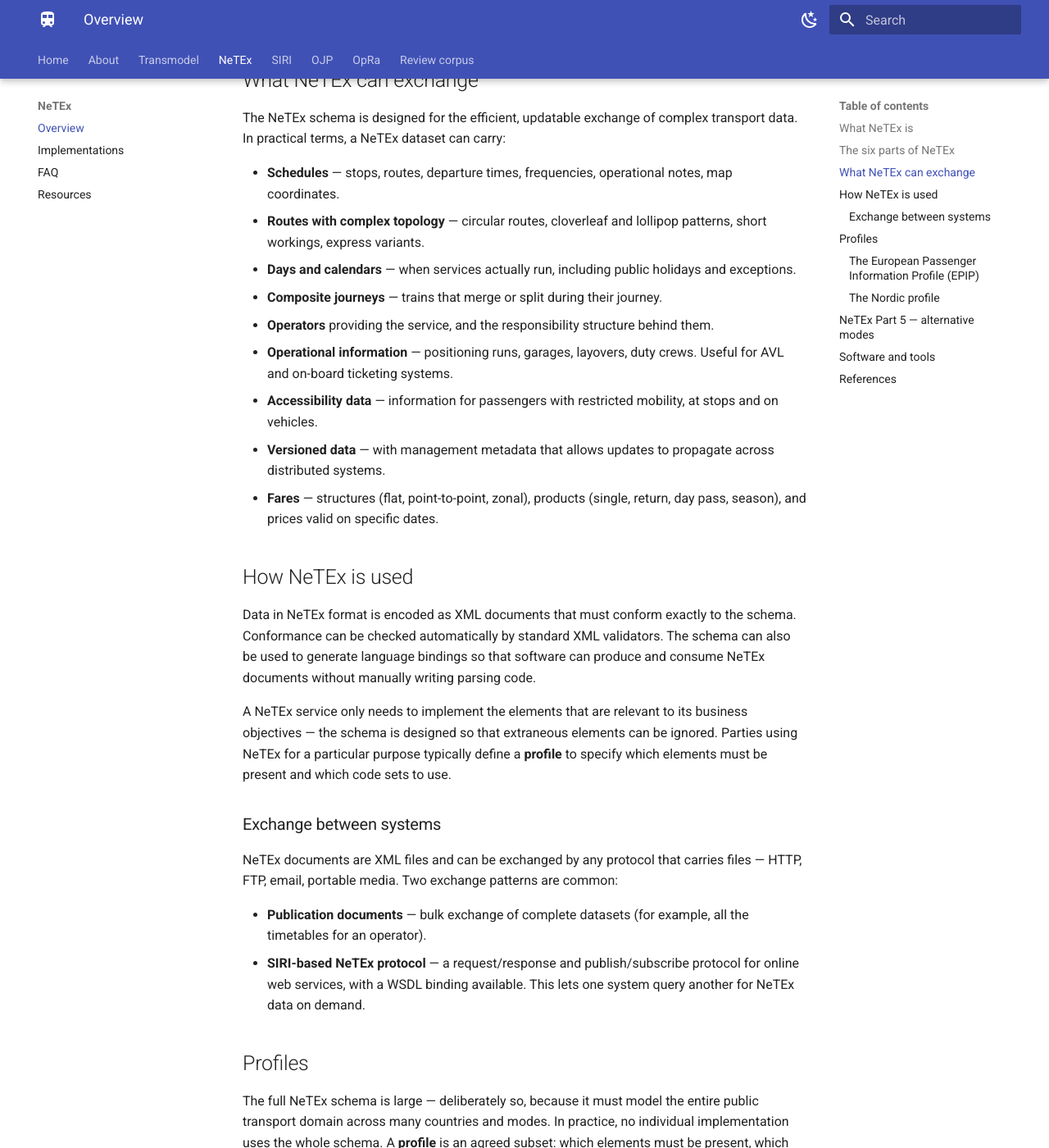
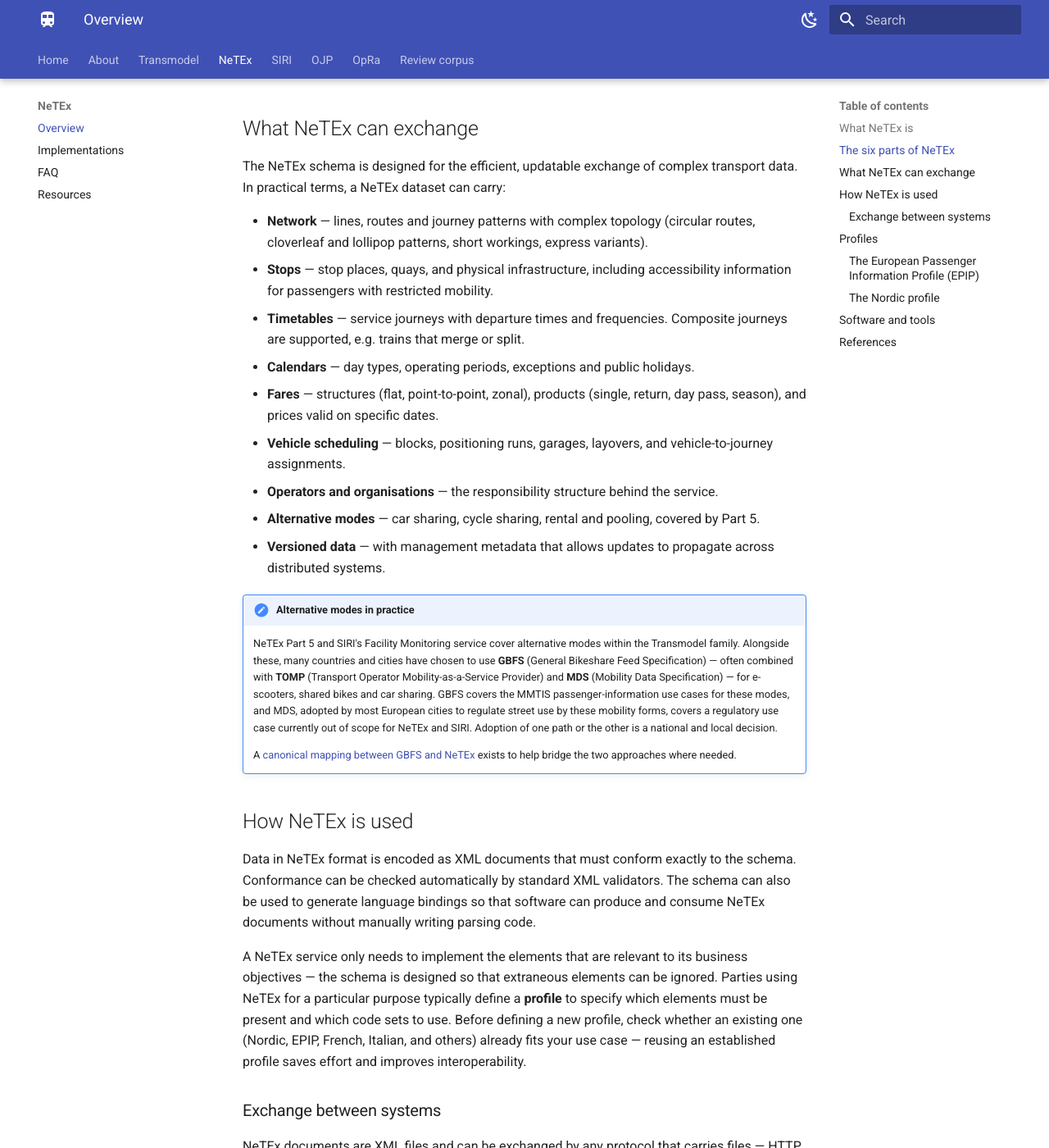
Before and after one commit to BredeD/transmodel-site, an MkDocs documentation site: the page built from docs/standards/netex/index.md, in a window 1280 px wide and 1400 px high, scrolled down 1517 px. Shown: the whole window at 82% size. Built offline with MkDocs 1.6.1 and Material for MkDocs 9.7.7, drawn with Linux system fonts in a browser that asks for light colours; some of the changed text lies outside the part shown.

Commit message:
Washed the content on NeTEx index.md and keep consistnece with starting page.

```diff
--- a/docs/standards/netex/index.md
+++ b/docs/standards/netex/index.md
@@ -1,6 +1,6 @@
 # NeTEx
 
-**NeTEx** (**Ne**twork **T**imetable **Ex**change) is the CEN Technical Standard for exchanging *scheduled* public transport data — timetables, stops, routes, fares — between different computer systems in a way that lets that data flow across organisational and national borders without custom translation.
+**NeTEx** (**Ne**twork **T**imetable **Ex**change) is the CEN Technical Standard for exchanging *scheduled* public transport data — network, stops, timetables, calendars, fares and vehicle scheduling — between different computer systems in a way that lets that data flow across organisational, geographical or administrative borders without custom translation.
 
 It is a direct implementation of the [Transmodel](../../about/index.md) conceptual data model, expressed as a set of W3C XML schemas.
 
@@ -15,6 +15,7 @@
 - A **W3C XML schema** — a formal, machine-readable specification of what a valid NeTEx document looks like.
 - A **UML data model** — the conceptual model in visual form, available for design tools.
 - **Example XML documents** — reference implementations covering different data sets.
+- **Documentation and guidelines** — practical use-case guides being developed in parallel at [TransmodelEcosystem/NeTEx-Guides-Documentation](https://github.com/TransmodelEcosystem/NeTEx-Guides-Documentation) *(under construction)*.
 
 Because NeTEx is a standard rather than a proprietary format, data can move between systems from different vendors and different countries without bespoke integrations. This is what makes cross-border journey planning, national access points, and multi-operator ticketing practical.
 
@@ -39,28 +40,30 @@
 
 The NeTEx schema is designed for the efficient, updatable exchange of complex transport data. In practical terms, a NeTEx dataset can carry:
 
-- **Schedules** — stops, routes, departure times, frequencies, operational notes, map coordinates.
-- **Routes with complex topology** — circular routes, cloverleaf and lollipop patterns, short workings, express variants.
-- **Days and calendars** — when services actually run, including public holidays and exceptions.
-- **Composite journeys** — trains that merge or split during their journey.
-- **Operators** providing the service, and the responsibility structure behind them.
-- **Operational information** — positioning runs, garages, layovers, duty crews. Useful for AVL and on-board ticketing systems.
-- **Accessibility data** — information for passengers with restricted mobility, at stops and on vehicles.
+- **Network** — lines, routes and journey patterns with complex topology (circular routes, cloverleaf and lollipop patterns, short workings, express variants).
+- **Stops** — stop places, quays, and physical infrastructure, including accessibility information for passengers with restricted mobility.
+- **Timetables** — service journeys with departure times and frequencies. Composite journeys are supported, e.g. trains that merge or split.
+- **Calendars** — day types, operating periods, exceptions and public holidays.
+- **Fares** — structures (flat, point-to-point, zonal), products (single, return, day pass, season), and prices valid on specific dates.
+- **Vehicle scheduling** — blocks, positioning runs, garages, layovers, and vehicle-to-journey assignments.
+- **Operators and organisations** — the responsibility structure behind the service.
+- **Alternative modes** — car sharing, cycle sharing, rental and pooling, covered by Part 5.
 - **Versioned data** — with management metadata that allows updates to propagate across distributed systems.
-- **Fares** — structures (flat, point-to-point, zonal), products (single, return, day pass, season), and prices valid on specific dates.
+
+!!! note "Alternative modes in practice"
+    NeTEx Part 5 and SIRI's Facility Monitoring service cover alternative modes within the Transmodel family. Alongside these, many countries and cities have chosen to use **GBFS** (General Bikeshare Feed Specification) — often combined with **TOMP** (Transport Operator Mobility-as-a-Service Provider) and **MDS** (Mobility Data Specification) — for e-scooters, shared bikes and car sharing. GBFS covers the MMTIS passenger-information use cases for these modes, and MDS, adopted by most European cities to regulate street use by these mobility forms, covers a regulatory use case currently out of scope for NeTEx and SIRI. Adoption of one path or the other is a national and local decision.
+
+    A [canonical mapping between GBFS and NeTEx](../../assets/files/Canonical_mapping_-_NeTEx_and_SIRI_new_modes_with_GBFS.pdf) exists to help bridge the two approaches where needed.
 
 ## How NeTEx is used
 
 Data in NeTEx format is encoded as XML documents that must conform exactly to the schema. Conformance can be checked automatically by standard XML validators. The schema can also be used to generate language bindings so that software can produce and consume NeTEx documents without manually writing parsing code.
 
-A NeTEx service only needs to implement the elements that are relevant to its business objectives — the schema is designed so that extraneous elements can be ignored. Parties using NeTEx for a particular purpose typically define a **profile** to specify which elements must be present and which code sets to use.
+A NeTEx service only needs to implement the elements that are relevant to its business objectives — the schema is designed so that extraneous elements can be ignored. Parties using NeTEx for a particular purpose typically define a **profile** to specify which elements must be present and which code sets to use. Before defining a new profile, check whether an existing one (Nordic, EPIP, French, Italian, and others) already fits your use case — reusing an established profile saves effort and improves interoperability.
 
 ### Exchange between systems
 
-NeTEx documents are XML files and can be exchanged by any protocol that carries files — HTTP, FTP, email, portable media. Two exchange patterns are common:
-
-- **Publication documents** — bulk exchange of complete datasets (for example, all the timetables for an operator).
-- **SIRI-based NeTEx protocol** — a request/response and publish/subscribe protocol for online web services, with a WSDL binding available. This lets one system query another for NeTEx data on demand.
+NeTEx documents are XML files and can be exchanged by any protocol that carries files — HTTP, FTP, email, portable media. The dominant pattern in practice is **publication documents**: bulk exchange of complete datasets (for example, all the timetables for an operator), typically published on a schedule and ingested by downstream systems.
 
 ## Profiles
 
@@ -69,8 +72,10 @@
 Profiles exist at three levels:
 
 - **European profiles** — such as [EPIP](#the-european-passenger-information-profile-epip) for basic passenger information, and EPIAP for accessibility. These are agreed at CEN level.
-- **National profiles** — most countries with a National Access Point have defined a profile. Norway, Sweden, Finland and Denmark share the **Nordic profile**; France, Italy, Germany, the Netherlands, Switzerland, the UK and others have their own.
+- **National profiles** — most countries with a National Access Point have defined a profile. The Nordic countries share the **Nordic profile**; France, Italy, Germany, the Netherlands, Switzerland, the UK and others have their own.
 - **Organisational profiles** — some large operators or authorities layer additional constraints on top of a national profile.
+
+Work is ongoing at CEN/TC 278, in collaboration with **NAPCORE** (the coordination programme for European National Access Points), to align the various national profiles into a **single EU-wide NeTEx profile** — motivated in part by MMTIS's requirement for smooth cross-border data flow. Progress will be reflected on the [Implementations](implementations.md) page as it moves through the standards process.
 
 See [Implementations](implementations.md) for the full inventory of published NeTEx profiles.
 
@@ -84,20 +89,16 @@
 
 ### The Nordic profile
 
-The Nordic NeTEx profile is one of the largest deployed profiles by volume, used by all four Nordic countries. It is documented at [entur/nordic-netex-documentation](https://github.com/entur/nordic-netex-documentation), which this site treats as an authoritative reference.
+The Nordic NeTEx profile is one of the largest deployed profiles by volume, used by the Nordic countries. It is documented at [entur/nordic-netex-documentation](https://github.com/entur/nordic-netex-documentation), which this site treats as an authoritative reference.
 
-## NeTEx Part 5 — alternative modes
+Unlike most other national profiles — which are typically scoped to MMTIS journey-planning requirements — the Nordic profile covers additional user needs such as operational information and train composition. This is what lets Nordic public transport authorities (PTAs) and operators (PTOs) use NeTEx to build **shared datasets** for their internal data flows as well — from planning systems into real-time information systems, into ticketing systems, and across the different vendors each authority works with. The same dataset then serves MMTIS obligations, internal operations and third-party use without duplication.
 
-NeTEx Part 5 is the extension of the standard covering *alternative* modes of transport: car sharing, cycle sharing, carpooling, and vehicle rental. It is published as CEN/TS 16614-5:2022 and is primarily oriented towards static data — the services being offered and the associated infrastructure — rather than the real-time state.
-
-Two useful resources:
-
-- **[Part 5 technical artefacts](https://github.com/NeTEx-CEN/NeTEx/tree/master/xsd/netex_part_5)** — the XML schema, examples, and supporting documentation.
-- **[Canonical mapping with GBFS](../../assets/files/Canonical_mapping_-_NeTEx_and_SIRI_new_modes_with_GBFS.pdf)** — a high-level mapping between the General Bikeshare Feed Specification and Transmodel, produced by DATA4PT and MobilityData to support interoperability of shared mobility data.
+!!! todo "Other national profiles"
+    This overview covers EPIP and Nordic as illustrative examples. The [Implementations](implementations.md) page — currently a stub — will hold short descriptions and links for the other published national profiles: French, Italian, Swiss, Dutch, Belgian, Portuguese, Slovenian, Austrian, Croatian, Danish, Czech, UK, Irish, Australian and others.
 
 ## Software and tools
 
-An ecosystem of open-source and commercial NeTEx tools exists — XML editors and validators, converters (GTFS↔NeTEx being the most common conversion), language bindings for Java, C# and others, editing and management platforms, journey planning engines, and planning systems with native NeTEx export.
+An ecosystem of open-source and commercial NeTEx tools exists — XML editors and validators, converters (**NeTEx→GTFS** being the most common conversion direction), language bindings for Java, C# and others, editing and management platforms, journey planning engines, and planning systems with native NeTEx export.
 
 See **[Software & tools](../tools.md)** for the current inventory.
 
```
Also changed, not shown: docs/index.md (+2 -0 lines).
